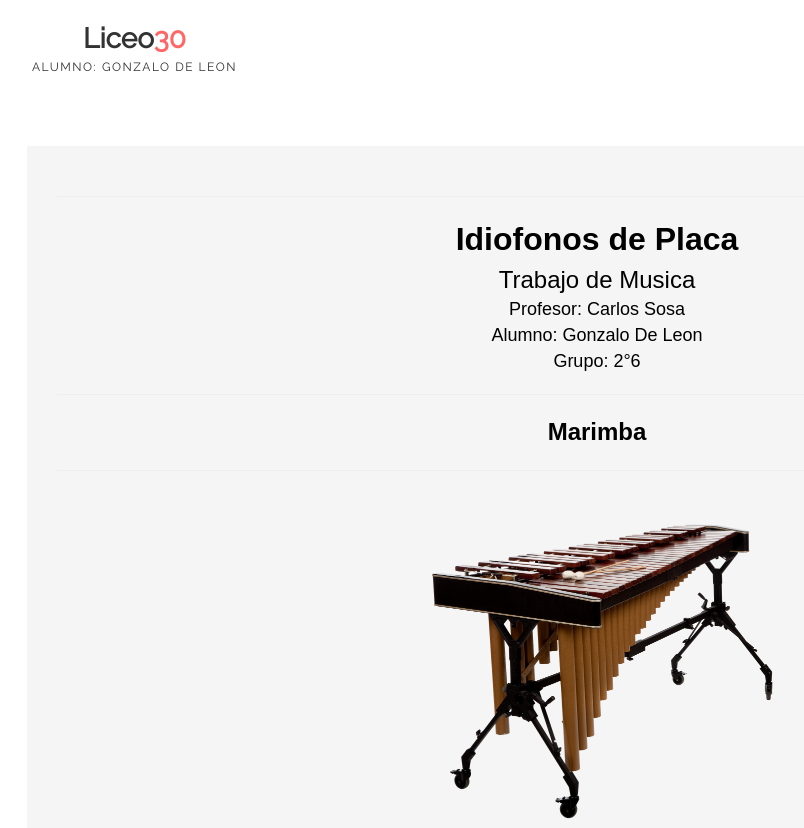
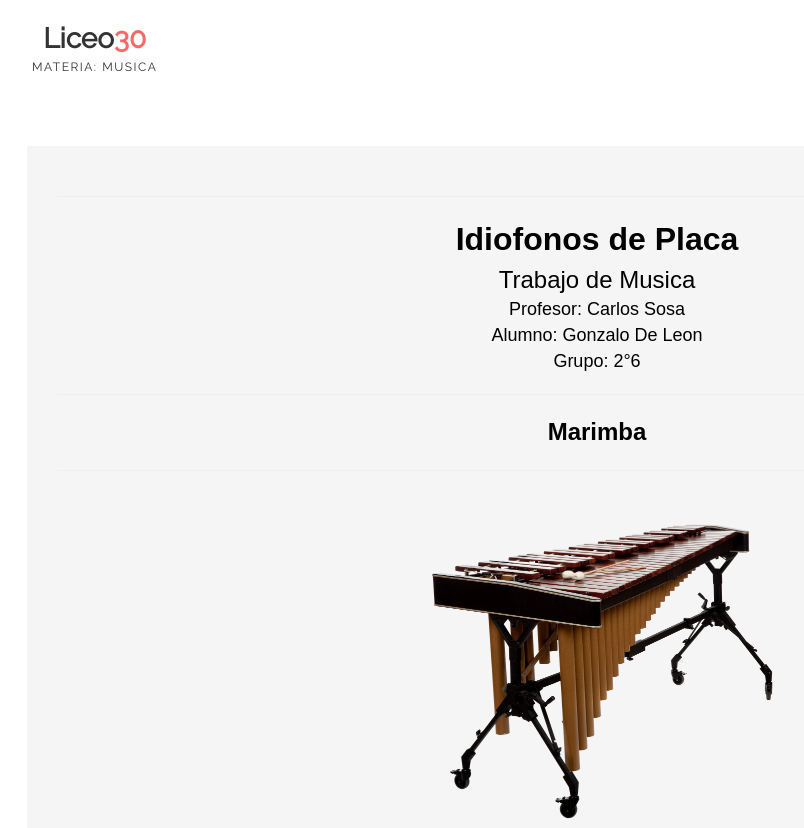
Before and after one commit to liceo30/musica, a plain HTML site: page index.html in a window 1280 px wide. Shown: the top 828 px of the page, without its empty margins (43-847 px from the left). Drawn offline with nearby package versions, Linux system fonts and the light colour scheme.

Commit message:
Update index.html

```diff
--- a/index.html
+++ b/index.html
@@ -73,7 +73,7 @@
                 <!-- Text based logo -->
 <center>
                 <a href="index.html">
-                  <p>Liceo<strong>30</strong> <span>Alumno: Gonzalo De Leon</span></p>
+                  <p>Liceo<strong>30</strong> <span>Materia: Musica</span></p>
                 </a>
  <center>
                 <!-- img based logo -->
```
